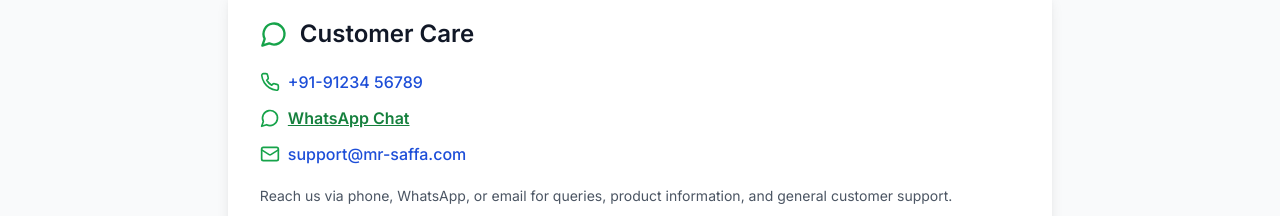
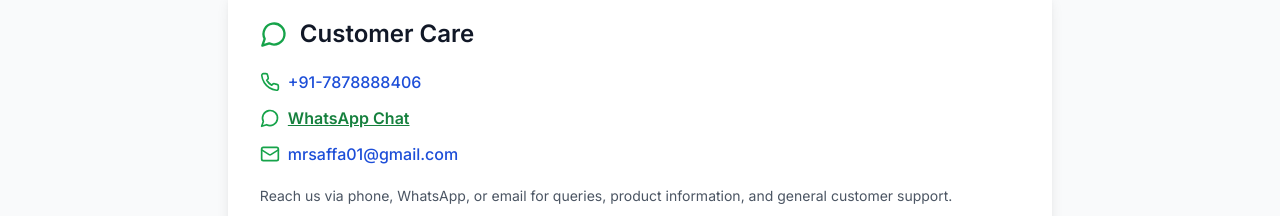
Before and after one commit to Kanishk-30/Mr.Saffa_js, a React (Create React App) app in the folder client/: page /contact in a window 1280 px wide. Shown: the part 162-378 px from the top of the page. Built offline with nearby package versions, Linux system fonts and the light colour scheme; no server answers.

Commit message:
Your update message

```diff
--- a/client/src/pages/contact.jsx
+++ b/client/src/pages/contact.jsx
@@ -82,14 +82,14 @@
           <ul className="space-y-3 mb-5 text-gray-700 font-medium">
             <li className="flex items-center">
               <Phone className="w-5 h-5 mr-2 text-green-600" />
-              <a href="tel:+919123456789" className="hover:underline text-blue-700">
-                +91-91234 56789
+              <a href="tel:+917878888406" className="hover:underline text-blue-700">
+                +91-7878888406
               </a>
             </li>
             <li className="flex items-center">
               <MessageCircle className="w-5 h-5 mr-2 text-green-600" />
               <a
-                href="https://wa.me/919123456789"
+                href="https://wa.me/917878888406"
                 target="_blank"
                 rel="noopener noreferrer"
                 className="underline text-green-700 font-semibold"
@@ -103,7 +103,7 @@
                 href="mailto:support@mr-saffa.com"
                 className="hover:underline text-blue-700"
               >
-                support@mr-saffa.com
+                mrsaffa01@gmail.com
               </a>
             </li>
           </ul>
```
